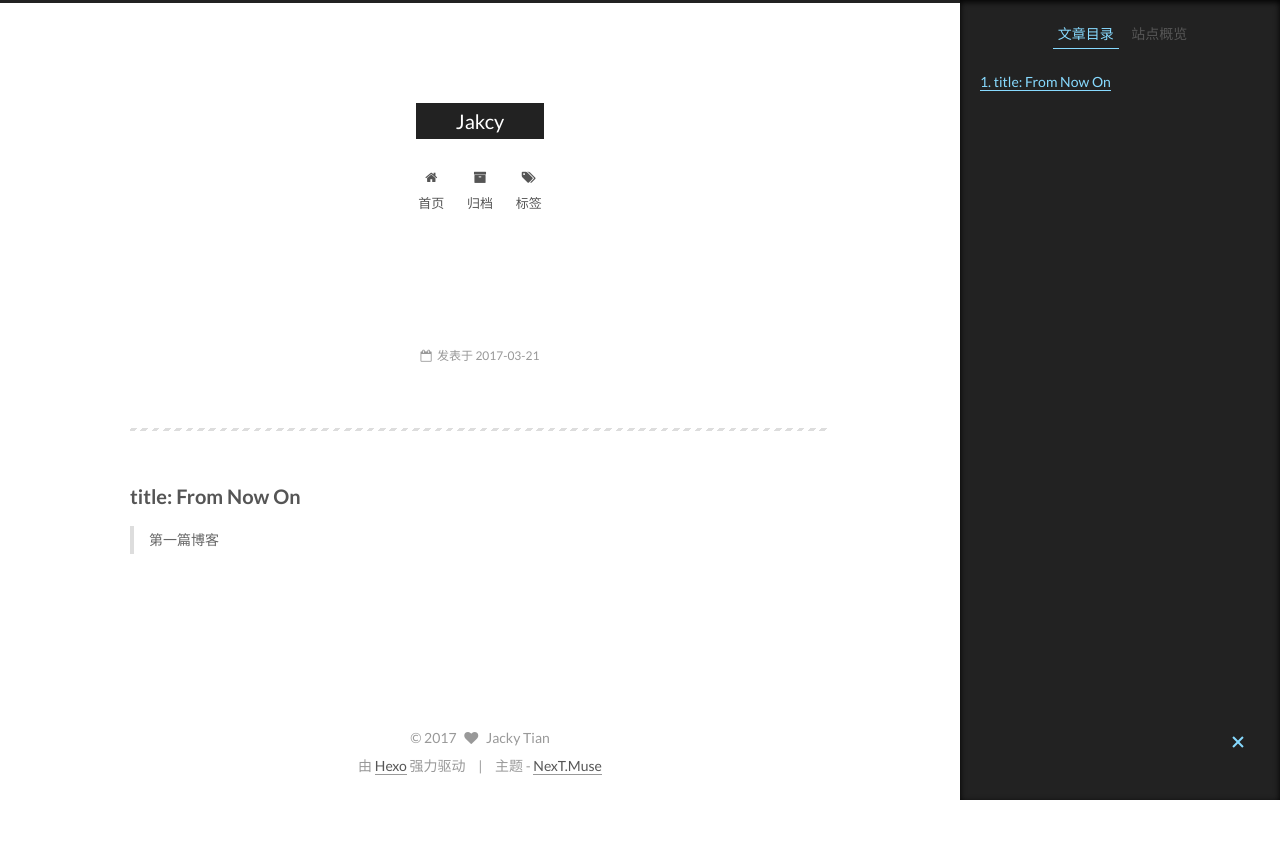
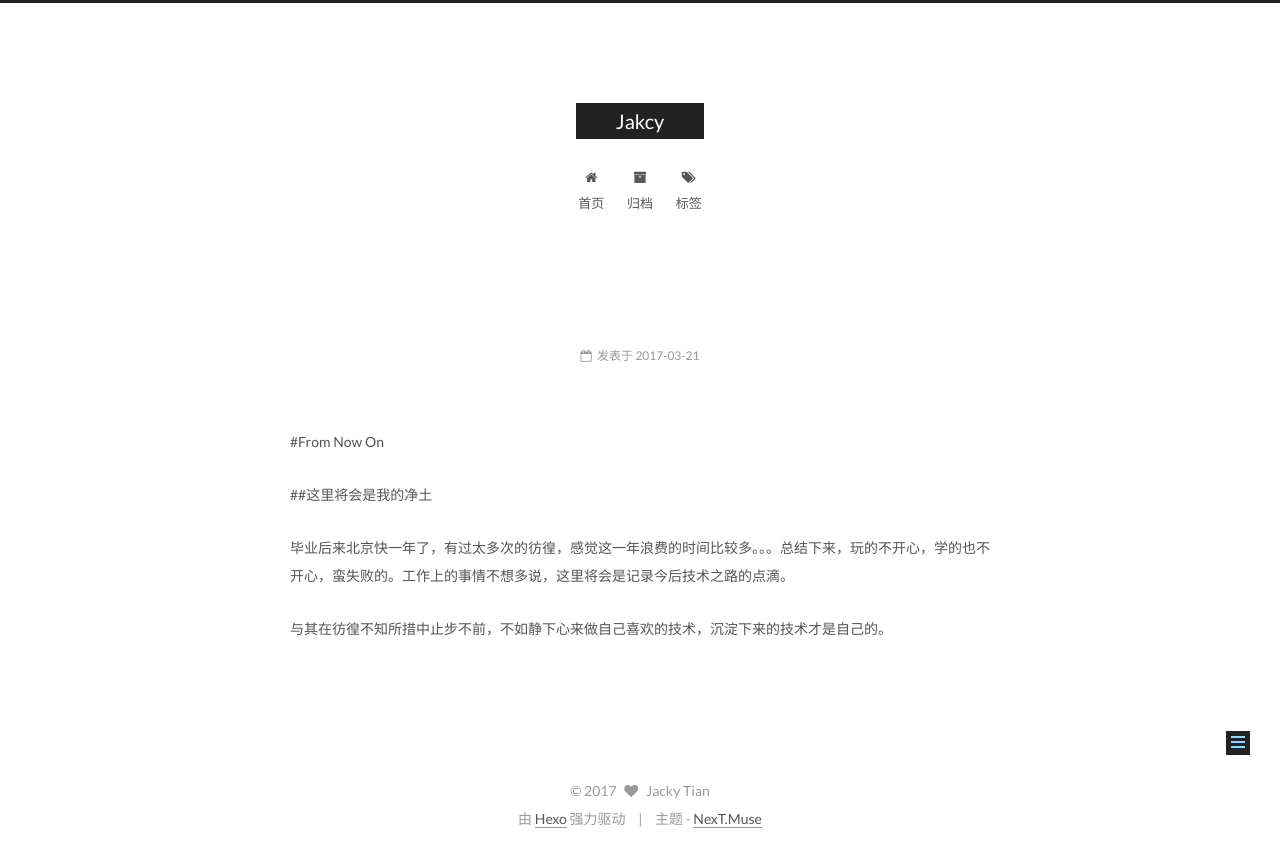
Before and after one commit to jackytianhappy/jackytianhappy.github.io, a plain HTML site: page 2017/03/21/FromNowOn/index.html in a window 1280 px wide. Before the commit the page ends 800 px from the top, so only its background shows below. Drawn offline with Linux system fonts and the light colour scheme.

Commit message:
Site updated: 2017-03-21 21:46:31

```diff
--- a/2017/03/21/FromNowOn/index.html
+++ b/2017/03/21/FromNowOn/index.html
@@ -87,19 +87,25 @@
 
 
 
-<meta name="description" content="title: From Now On
-第一篇博客">
+<meta name="description" content="#From Now On
+##这里将会是我的净土
+毕业后来北京快一年了，有过太多次的彷徨，感觉这一年浪费的时间比较多。。。总结下来，玩的不开心，学的也不开心，蛮失败的。工作上的事情不想多说，这里将会是记录今后技术之路的点滴。
+与其在彷徨不知所措中止步不前，不如静下心来做自己喜欢的技术，沉淀下来的技术才是自己的。">
 <meta property="og:type" content="article">
 <meta property="og:title" content="Jakcy">
 <meta property="og:url" content="http://yoursite.com/2017/03/21/FromNowOn/index.html">
 <meta property="og:site_name" content="Jakcy">
-<meta property="og:description" content="title: From Now On
-第一篇博客">
-<meta property="og:updated_time" content="2017-03-21T07:26:41.000Z">
+<meta property="og:description" content="#From Now On
+##这里将会是我的净土
+毕业后来北京快一年了，有过太多次的彷徨，感觉这一年浪费的时间比较多。。。总结下来，玩的不开心，学的也不开心，蛮失败的。工作上的事情不想多说，这里将会是记录今后技术之路的点滴。
+与其在彷徨不知所措中止步不前，不如静下心来做自己喜欢的技术，沉淀下来的技术才是自己的。">
+<meta property="og:updated_time" content="2017-03-21T13:44:50.000Z">
 <meta name="twitter:card" content="summary">
 <meta name="twitter:title" content="Jakcy">
-<meta name="twitter:description" content="title: From Now On
-第一篇博客">
+<meta name="twitter:description" content="#From Now On
+##这里将会是我的净土
+毕业后来北京快一年了，有过太多次的彷徨，感觉这一年浪费的时间比较多。。。总结下来，玩的不开心，学的也不开心，蛮失败的。工作上的事情不想多说，这里将会是记录今后技术之路的点滴。
+与其在彷徨不知所措中止步不前，不如静下心来做自己喜欢的技术，沉淀下来的技术才是自己的。">
 
 
 
@@ -324,10 +330,10 @@
 
 
 
-        <hr>
-<h2 id="title-From-Now-On"><a href="#title-From-Now-On" class="headerlink" title=" title: From Now On"></a> title: From Now On</h2><blockquote>
-<p>第一篇博客</p>
-</blockquote>
+        <p>#From Now On</p>
+<p>##这里将会是我的净土</p>
+<p>毕业后来北京快一年了，有过太多次的彷徨，感觉这一年浪费的时间比较多。。。总结下来，玩的不开心，学的也不开心，蛮失败的。工作上的事情不想多说，这里将会是记录今后技术之路的点滴。</p>
+<p>与其在彷徨不知所措中止步不前，不如静下心来做自己喜欢的技术，沉淀下来的技术才是自己的。</p>
 
 
     </div>
@@ -403,17 +409,8 @@
 
 
 
-        <ul class="sidebar-nav motion-element">
-          <li class="sidebar-nav-toc sidebar-nav-active" data-target="post-toc-wrap" >
-            文章目录
-          </li>
-          <li class="sidebar-nav-overview" data-target="site-overview">
-            站点概览
-          </li>
-        </ul>
 
-
-      <section class="site-overview sidebar-panel">
+      <section class="site-overview sidebar-panel sidebar-panel-active">
         <div class="site-author motion-element" itemprop="author" itemscope itemtype="http://schema.org/Person">
           <img class="site-author-image" itemprop="image"
                src="/images/avatar.gif"
@@ -457,22 +454,6 @@
 
       </section>
 
-
-      <!--noindex-->
-        <section class="post-toc-wrap motion-element sidebar-panel sidebar-panel-active">
-          <div class="post-toc">
-
-
-
-
-
-
-              <div class="post-toc-content"><ol class="nav"><li class="nav-item nav-level-2"><a class="nav-link" href="#title-From-Now-On"><span class="nav-number">1.</span> <span class="nav-text"> title: From Now On</span></a></li></ol></div>
-
-
-          </div>
-        </section>
-      <!--/noindex-->
 
 
 
--- a/css/main.css
+++ b/css/main.css
@@ -1684,7 +1684,7 @@ pre .javascript .function {
   width: 4px;
   height: 4px;
   border-radius: 50%;
-  background: #0aa88f;
+  background: #448a4b;
 }
 .links-of-blogroll {
   font-size: 13px;
```
Also changed, not shown: index.html (+4 -4 lines).
